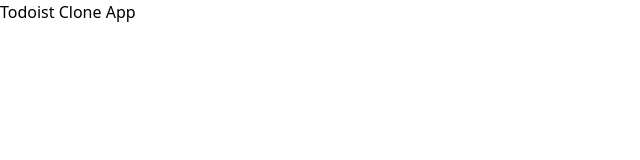
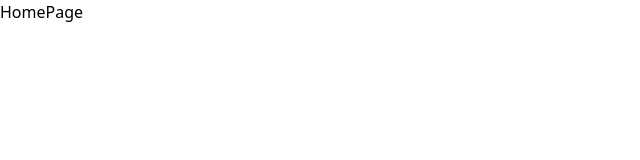
Before and after one commit to mathewbushuru/todoist-express-react, a React (Vite) app in the folder client/: page / in a window 1280 px wide. Shown: the top 160 px of the page, without its empty margins (0-640 px from the left). Built offline with nearby package versions, Linux system fonts and the light colour scheme.

Commit message:
undo lint

```diff
--- a/client/package.json
+++ b/client/package.json
@@ -7,7 +7,6 @@
     "dev": "vite",
     "start": "vite",
     "build": "tsc && vite build",
-    "lint": "eslint src --ext ts,tsx --report-unused-disable-directives --max-warnings 0",
     "preview": "vite preview"
   },
   "dependencies": {
@@ -18,13 +17,8 @@
   "devDependencies": {
     "@types/react": "^18.0.28",
     "@types/react-dom": "^18.0.11",
-    "@typescript-eslint/eslint-plugin": "^5.57.1",
-    "@typescript-eslint/parser": "^5.57.1",
     "@vitejs/plugin-react": "^4.0.0",
     "autoprefixer": "^10.4.14",
-    "eslint": "^8.38.0",
-    "eslint-plugin-react-hooks": "^4.6.0",
-    "eslint-plugin-react-refresh": "^0.3.4",
     "postcss": "^8.4.23",
     "tailwindcss": "^3.3.2",
     "typescript": "^5.0.2",
--- a/client/src/App.tsx
+++ b/client/src/App.tsx
@@ -1,9 +1,11 @@
 import { createBrowserRouter, RouterProvider } from "react-router-dom";
+
+import HomePage from "@/pages/HomePage";
 
 const router = createBrowserRouter([
   {
     path: "/",
-    element: <h1>Todoist Clone App</h1>,
+    element: <HomePage />,
   },
 ]);
 
--- /dev/null
+++ b/client/src/pages/HomePage.tsx
@@ -0,0 +1,7 @@
+import { FC } from "react";
+
+const HomePage: FC = ({}) => {
+  return <>HomePage</>;
+};
+
+export default HomePage;
```
Also changed, not shown: client/.eslintrc.cjs (deleted), 1 other file (tests, documents, lock files or other folders).
